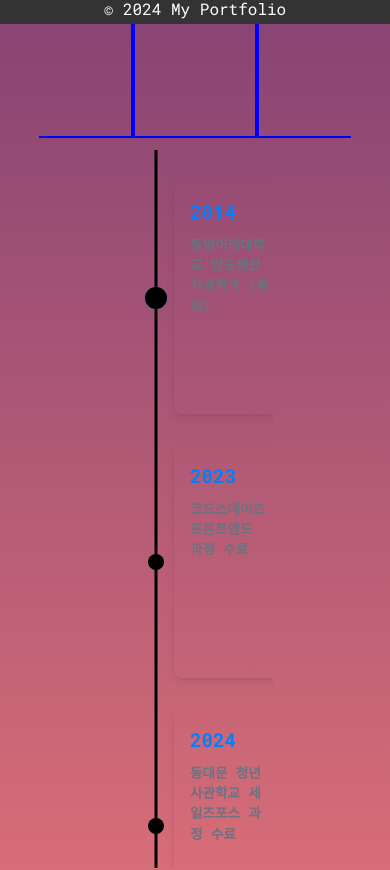
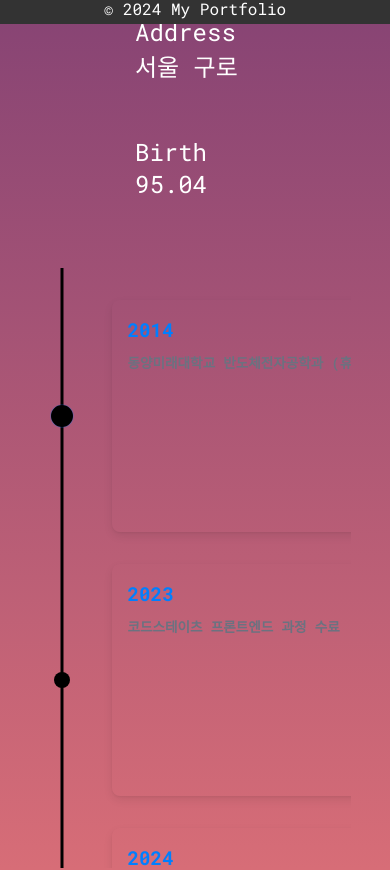
Before and after one commit to amberjackman/portfolio, a React (Create React App) app: page / in a window 390 px wide. Shown: the part 820-1690 px from the top of the page. Built offline with nearby package versions, Linux system fonts and the light colour scheme; a web font is replaced by a local one.

Commit message:
contact 모바일 대응

```diff
--- a/src/components/About.jsx
+++ b/src/components/About.jsx
@@ -23,8 +23,10 @@ const ChartContainer = styled.div`
   color: black;
   /* font-family: "Roboto Mono", "NanumSquareNeoBold", monospace, sans-serif; */
 
-  @media (min-width: 768px) {
+  @media (max-width: 768px) {
     padding-left: 0px;
+    width: 130%;
+    overflow-x: hidden;
   }
   /* border: 1px solid black; */
 `;
@@ -32,16 +34,21 @@ const ChartContainer = styled.div`
 const AboutGridContainer = styled.div`
   display: grid;
   justify-content: center;
-  grid-template-columns: repeat(3, 1fr);
+  align-items: center;
+  grid-template-columns: repeat(3, 0.3fr);
   width: 100%;
   height: 50%;
+
+  @media (max-width: 768px) {
+    grid-template-columns: repeat(1, 0.3fr);
+  }
 `;
 
 const AboutCard = styled.div`
   justify-self: center;
   width: 120px;
   height: 120px;
-  border: 2px solid blue;
+  /* border: 2px solid blue; */
 `;
 
 function About() {
@@ -59,9 +66,17 @@ function About() {
       >
         <h2>About Me</h2>
         <AboutGridContainer>
-          <AboutCard></AboutCard>
-          <AboutCard></AboutCard>
-          <AboutCard></AboutCard>
+          <AboutCard>
+            Name <br />
+            성열홍
+          </AboutCard>
+          <AboutCard>
+            Address <br /> 서울 구로
+          </AboutCard>
+          <AboutCard>
+            Birth
+            <br /> 95.04
+          </AboutCard>
         </AboutGridContainer>
         <ChartContainer>
           <LineGraph />
--- a/src/components/LineGraph.jsx
+++ b/src/components/LineGraph.jsx
@@ -16,7 +16,7 @@ const LineGraph = () => {
     {
       title: "2024",
       cardTitle: " ",
-      cardSubtitle: "동대문 청년사관학교 세일즈포스 과정 수료",
+      cardSubtitle: "청년사관학교 세일즈포스 과정 수료",
     },
   ];
 
```
